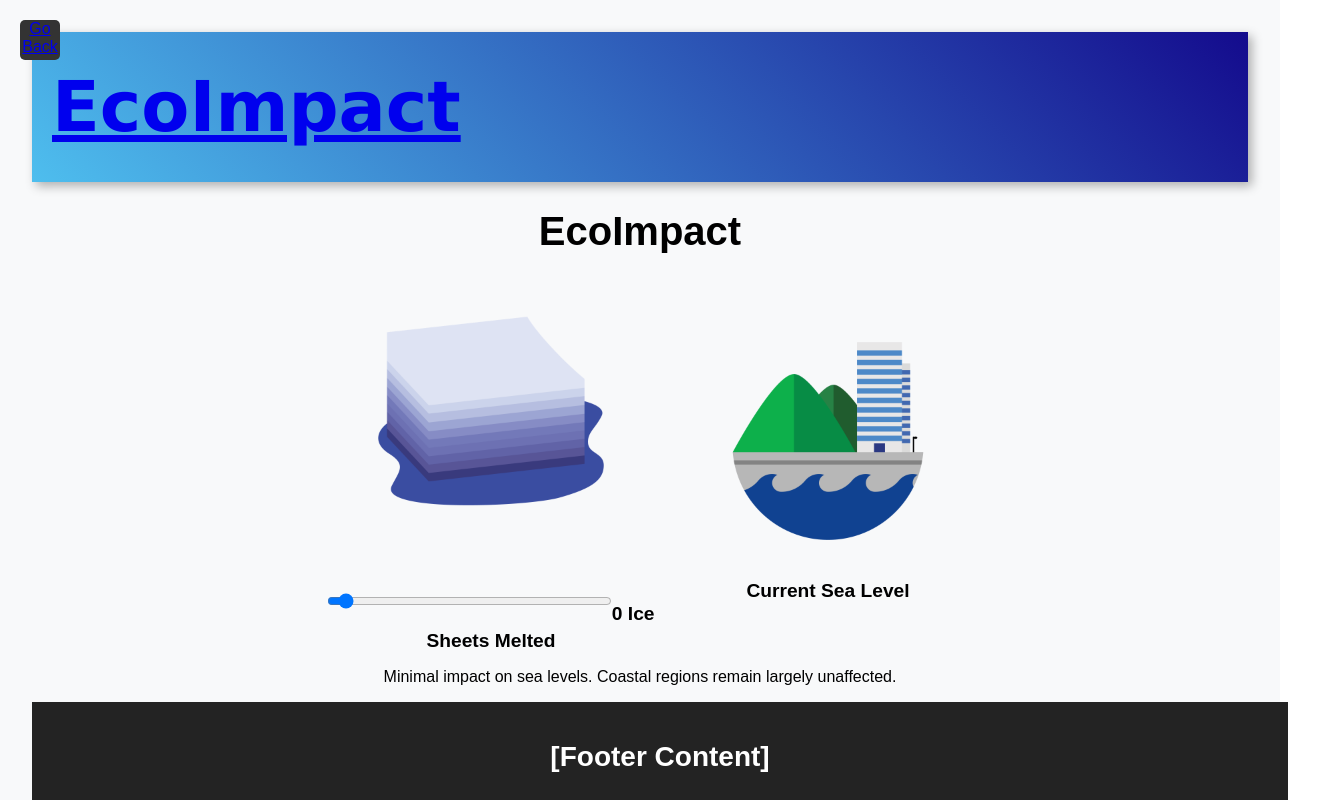
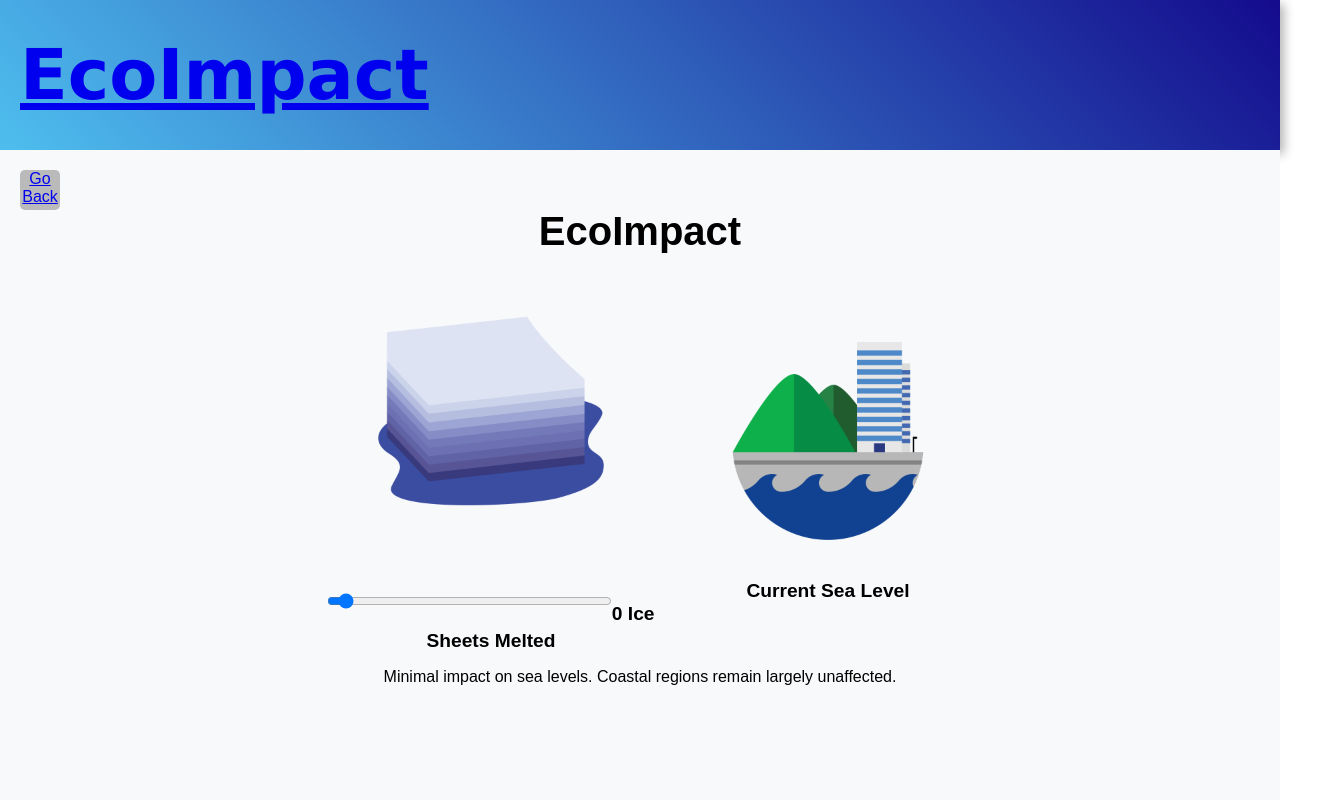
Before and after one commit to littleivan12/EcoImpact, a React (Create React App) app in the folder frontend/: page /ice-sheets in a window 1280 px wide. Shown: the top 800 px of the page, 1320 px wide, since content can reach past the window. Built offline with nearby package versions, Linux system fonts and the light colour scheme.

Commit message:
Formatting Fixes
Just a few formatting problems I noticed and fixed

```diff
--- a/frontend/src/pages/water/IceSheets.js
+++ b/frontend/src/pages/water/IceSheets.js
@@ -35,8 +35,9 @@ function IceSheets() {
   const [meltedSheets, setMeltedSheets] = useState(0);
 
   return (
+    <div>
+      <TopBar hex1="#4ebeee" hex2="#140b8d" />
       <div className="ice-sheet-page">
-      <TopBar hex1="#4ebeee" hex2="#140b8d" />
         <BackButton pageType="water" />
         <h1 className="page-title">EcoImpact</h1>
 
@@ -71,7 +72,7 @@ function IceSheets() {
 
         {/* Impact Information */}
         <ImpactInfo value={meltedSheets} />
-
+      </div>
       <Footer />
     </div>
   );
--- a/frontend/src/pages/water/PlasticOcean.js
+++ b/frontend/src/pages/water/PlasticOcean.js
@@ -63,6 +63,8 @@ function PlasticOcean() {
   };
 
   return (
+    <div>
+      <TopBar hex1="#4ebeee" hex2="#140b8d" />
       <div
       className="plastic-ocean-page"
       style={{
@@ -71,7 +73,6 @@ function PlasticOcean() {
           : "#e0f7fa",
       }}
       >
-      <TopBar hex1="#4ebeee" hex2="#140b8d" />
         <BackButton pageType="water" />
 
         <h1 className="page-title">Plastic in the Ocean</h1>
@@ -167,9 +168,10 @@ function PlasticOcean() {
         </div>
 
         <p className="impact-blurb">{impact}</p>
-
+      </div>
       <Footer />
     </div>
+
   );
 }
 
--- a/frontend/src/styles/IceSheets.css
+++ b/frontend/src/styles/IceSheets.css
@@ -5,23 +5,6 @@
   background-color: #f8f9fa;
   min-height: 100vh;
   position: relative;
-}
-
-/* Home Icon */
-.home-icon {
-  position: absolute;
-  top: 20px;
-  left: 20px;
-  width: 40px;
-  height: 40px;
-  background-color: #333;
-  border-radius: 5px;
-  display: inline-block;
-  transition: background 0.3s;
-}
-
-.home-icon:hover {
-  background-color: #555;
 }
 
 /* Title */
```
Lines whose indentation alone changed are shown as unchanged.
